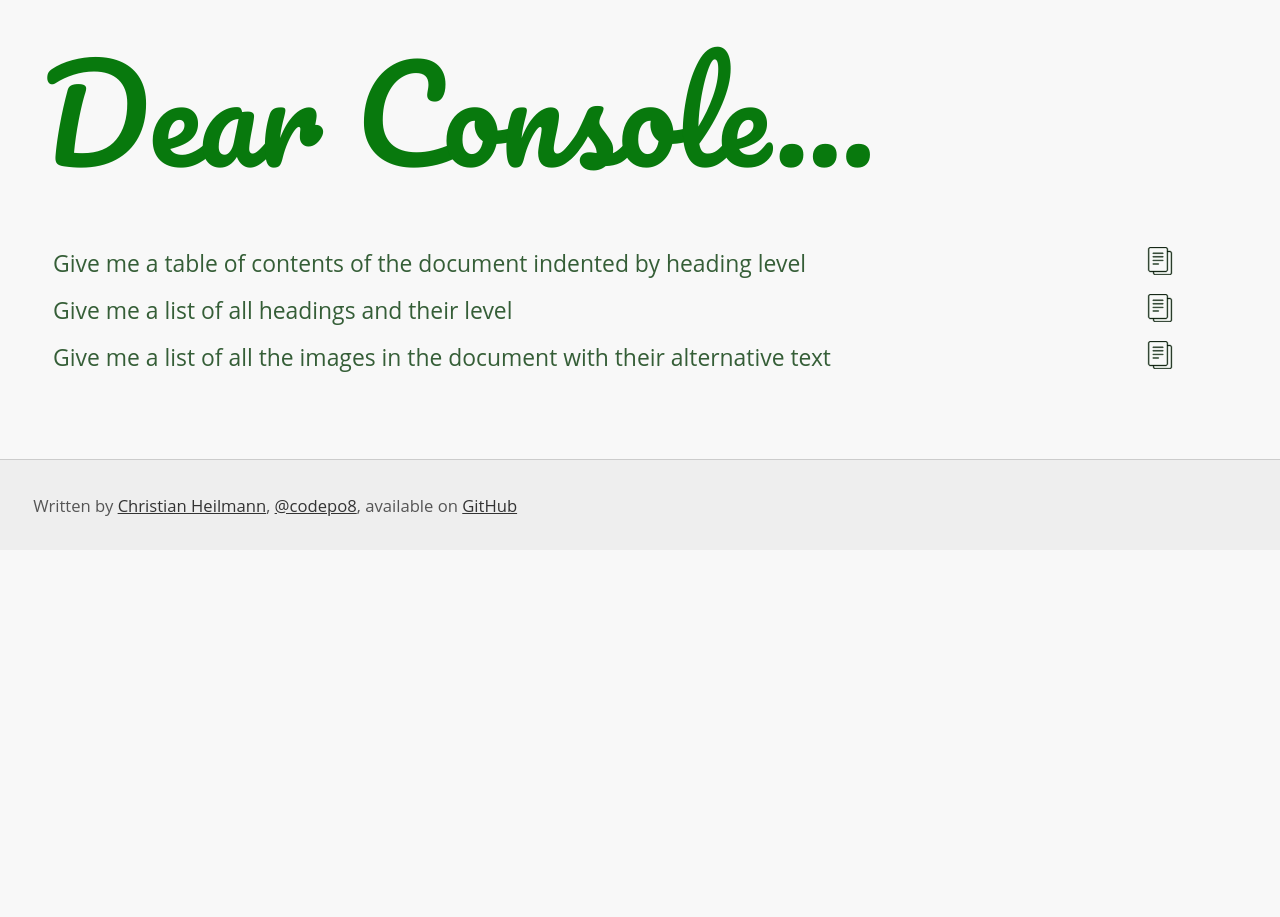
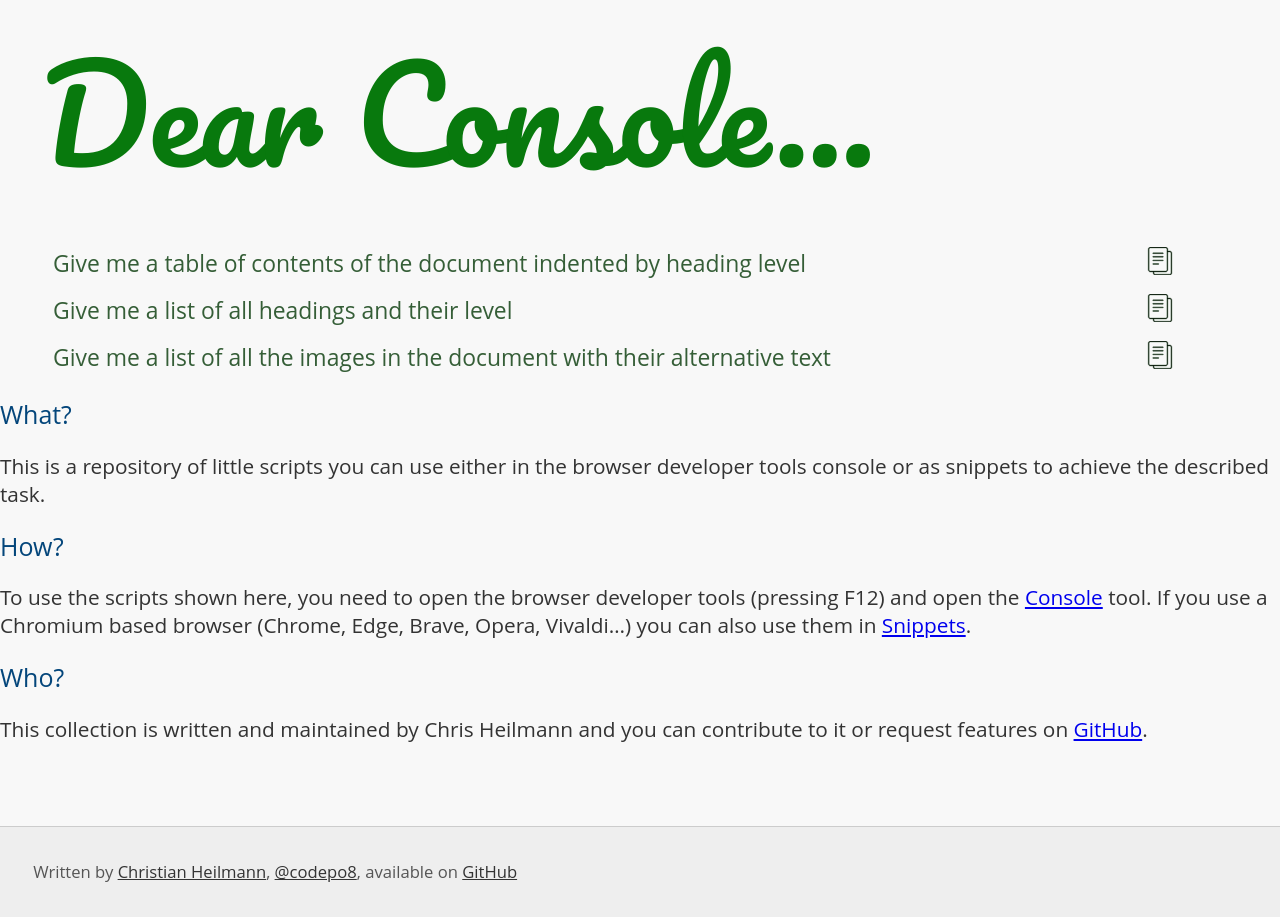
Before and after one commit to codepo8/dearconsole, a Jekyll site: the page built from index.md, in a window 1280 px wide. Built offline with Jekyll 4.4.1, drawn with Linux system fonts in a browser that asks for light colours.

Commit message:
Adding what how and who

```diff
--- /dev/null
+++ b/_includes/whathowwho.html
@@ -0,0 +1,14 @@
+<div class="threecol">
+    <div>
+        <h2>What?</h2>
+        <p>This is a repository of little scripts you can use either in the browser developer tools console or as snippets to achieve the described task.</p>
+    </div>
+    <div>
+        <h2>How?</h2>
+        <p>To use the scripts shown here, you need to open the browser developer tools (pressing F12) and open the <a href="https://learn.microsoft.com/en-us/microsoft-edge/devtools-guide-chromium/console/">Console</a> tool. If you use a Chromium based browser (Chrome, Edge, Brave, Opera, Vivaldi…) you can also use them in <a href="https://learn.microsoft.com/en-us/microsoft-edge/devtools-guide-chromium/javascript/snippets">Snippets</a>.</p>
+    </div>
+    <div>
+        <h2>Who?</h2>
+        <p>This collection is written and maintained by Chris Heilmann and you can contribute to it or request features on <a href="https://github.com/codepo8/dearconsole/actions">GitHub</a>.</p>
+    </div>
+</div>
--- a/_layouts/default.html
+++ b/_layouts/default.html
@@ -12,6 +12,9 @@
       </div>
       <p class="back"><a href="/dearconsole/">Show all "Dear Console" snippets…</a></p>
   </article>
+
+  {% include whathowwho.html %}
+
   <footer>
   {% include footer.html %}
   </footer>
--- a/_layouts/index.html
+++ b/_layouts/index.html
@@ -12,6 +12,9 @@
 
     {{ content }}
   </article>
+
+  {% include whathowwho.html %}
+
   <footer>
     {% include footer.html %}
   </footer>
```
